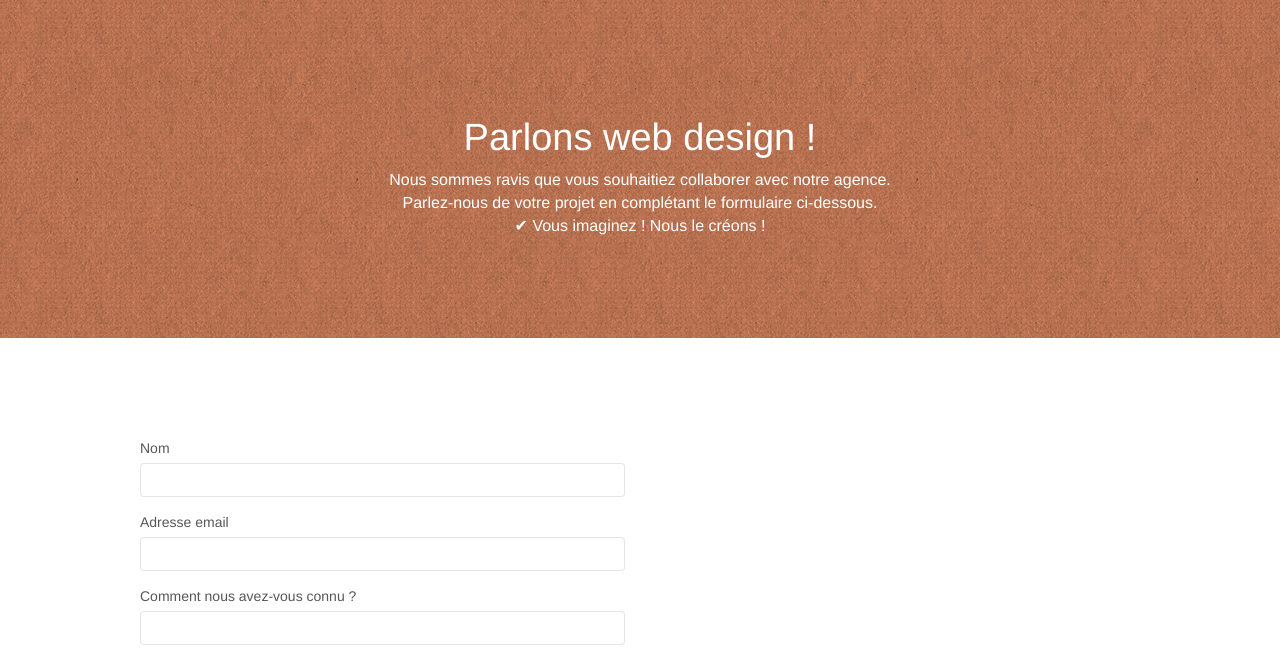
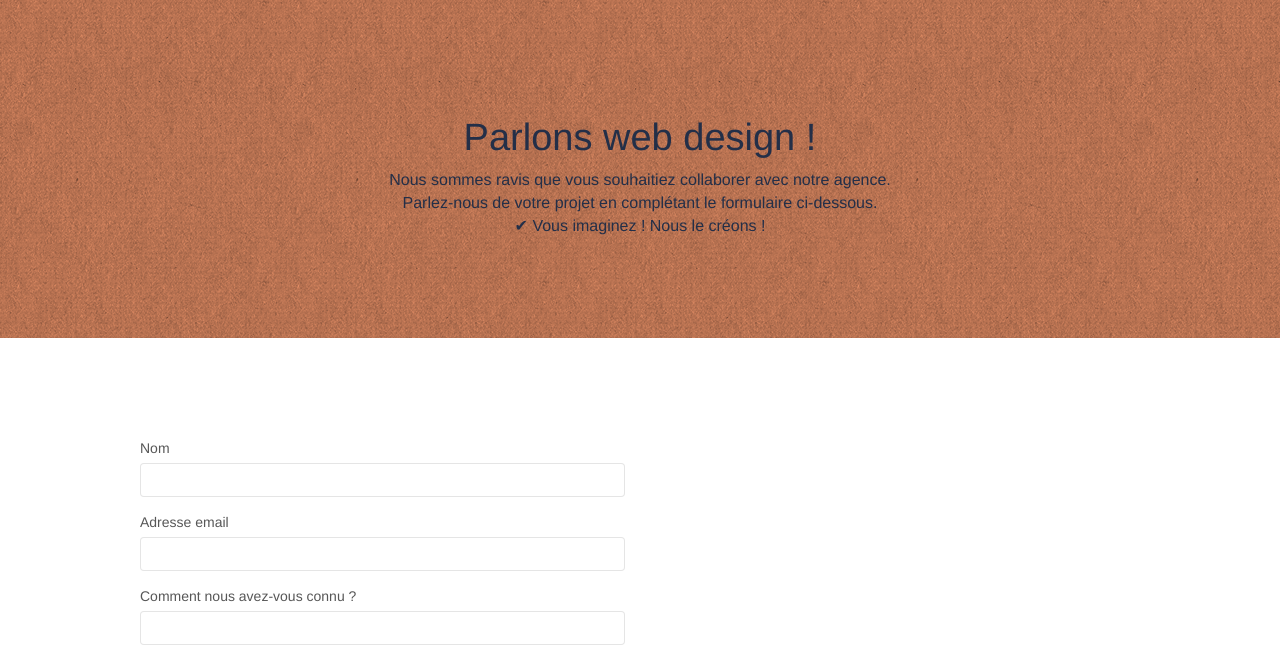
Before and after one commit to GreenBeetleStore/Agence-La-Panthere, a website: page contact.html in a window 1280 px wide. Shown: the part 131-788 px from the top of the page. Drawn offline with nearby package versions, Linux system fonts and the light colour scheme.

Commit message:
Page Contact: contrast & liens

```diff
--- a/contact.html
+++ b/contact.html
@@ -31,7 +31,7 @@
 				<div class="container bloc-sm">
 					<nav class="navbar row">
 						<div class="navbar-header">
-							<a class="navbar-brand" href="index.html" aria-label="Logo Agence La Panthère"><img src="img/logo-banner.svg"  alt="Logo Agence La Panthère, la meilleure agence en web design et creatión graphique" height="70"/></a>
+							<a class="navbar-brand" href="#bloc-8" aria-label="Logo Agence La Panthère"><img src="img/logo-banner.svg"  alt="Logo Agence La Panthère, la meilleure agence en web design et creatión graphique" height="70"/></a>
 							<button id="nav-toggle" type="button" class="ui-navbar-toggle navbar-toggle" data-toggle="collapse" data-target=".navbar-1">
 								<span class="sr-only">Toggle navigation</span><span class="icon-bar"></span><span class="icon-bar"></span><span class="icon-bar"></span>
 							</button>
@@ -56,10 +56,10 @@
 				<div class="container bloc-lg">
 					<div class="row">
 						<div class="col-sm-12">
-							<h1 class="text-center hero-bloc-text tc-white">
+							<h1 class="text-center hero-bloc-text tc-white-2">
 								Parlons web design !
 							</h1>
-							<p class="text-center mg-lg tc-white tight-width-whitespace">
+							<p class="text-center mg-lg tc-white-2 tight-width-whitespace">
 								Nous sommes ravis que vous souhaitiez collaborer avec notre agence.<br>
 								Parlez-nous de votre projet en complétant le formulaire ci-dessous.<br>✔ Vous imaginez ! Nous le créons !
 							</p>
```
